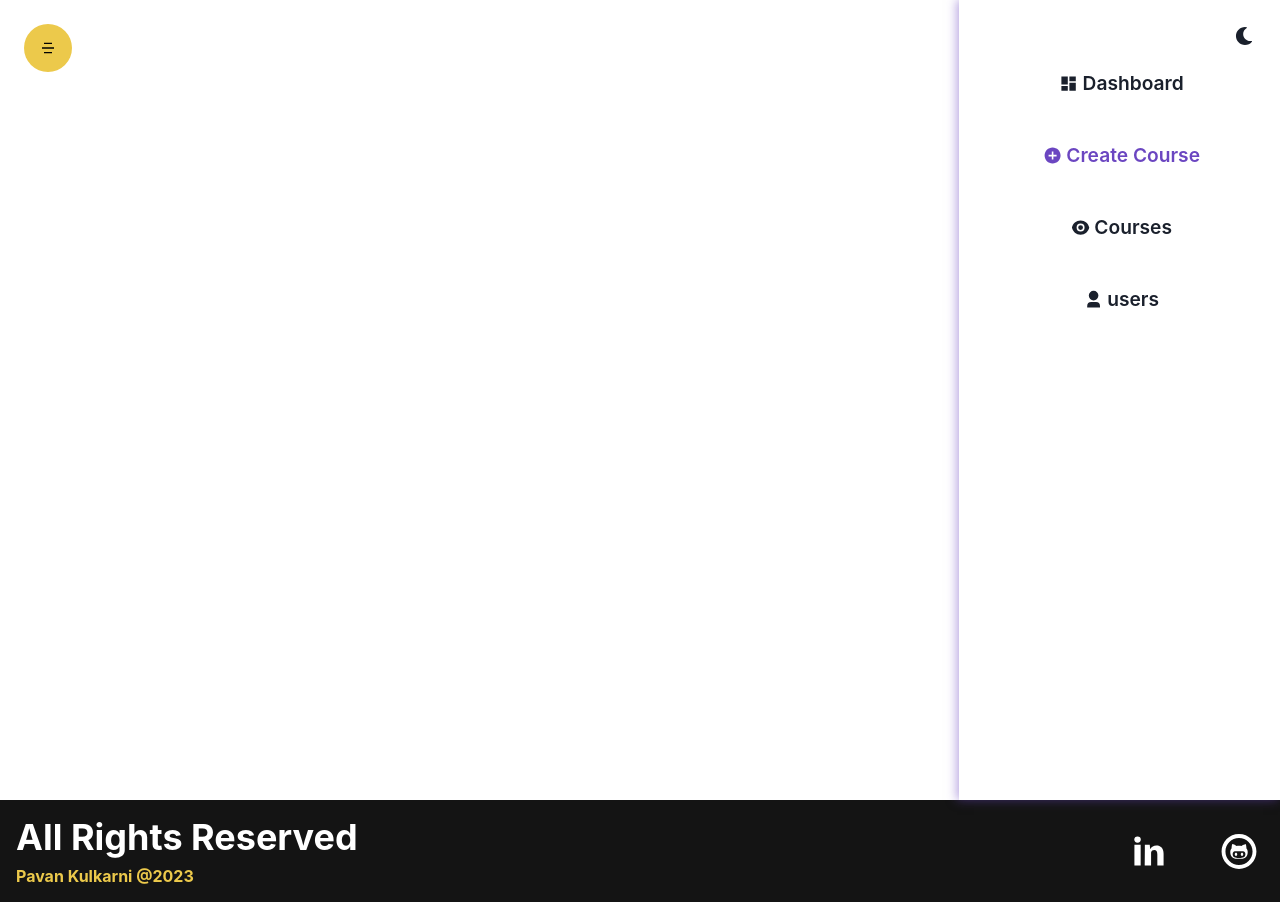
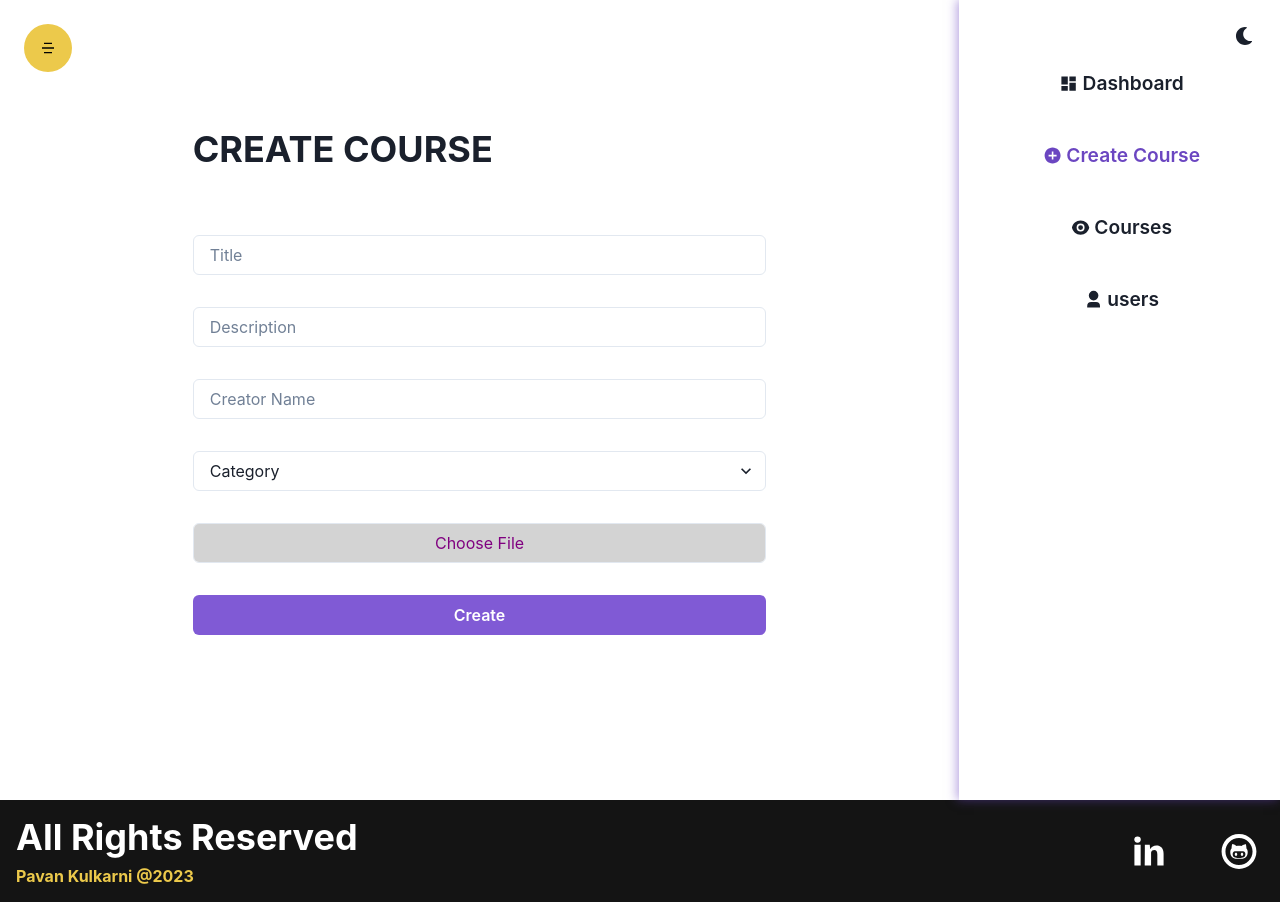
Before and after one commit to pavandeveloperr/TechMate, a React (Create React App) app in the folder techmate-frontend/: page /admin/createcourse in a window 1280 px wide. Built offline with nearby package versions, Linux system fonts and the light colour scheme.

Commit message:
feat: createCourse Form

```diff
--- a/techmate-frontend/src/components/Admin/CreateCourse/CreateCourse.jsx
+++ b/techmate-frontend/src/components/Admin/CreateCourse/CreateCourse.jsx
@@ -1,18 +1,113 @@
-import { Box, Grid } from '@chakra-ui/react'
-import React from 'react'
+import { Box, Button, Container, Grid, Heading, Image, Input, Select, VStack } from '@chakra-ui/react'
+import React, { useState } from 'react'
 import cursor from '../../../assets/images/cursor.png'
 import Sidebar from '../Sidebar'
+import { fileUploadCss } from '../../Auth/Register';
+
+
+const categories = [
+  'Web Development',
+  'Artificial Intelligence',
+  'Data Structures & Algorithms',
+  'App Development',
+  'Game Development',
+];
+
 
 const CreateCourse = () => {
+  const [title, setTitle] = useState("");
+  const [description, setDescription] = useState("");
+  const [createdBy, setCreatedBy] = useState("");
+  const [category, setCategory] = useState("");
+  const [image, setImage] = useState("");
+  const [imagePrev, setImagePrev] = useState("");
+
+  const changeImageHandler = (e) => {
+    const file = e.target.files[0];
+    const reader = new FileReader();
+    reader.readAsDataURL(file);
+
+    reader.onloadend = () => {
+      setImagePrev(reader.result);
+      setImage(file);
+    }
+  }
+
   return (
     <Grid
-    css={{ cursor: `url(${cursor}), default` }}
-    minH={'100vh'} templateColumns={['1fr', '5fr 1fr']}>
+      css={{ cursor: `url(${cursor}), default` }}
+      minH={'100vh'} templateColumns={['1fr', '5fr 1fr']}>
 
-    <Box></Box>
+      <Container py='16'>
+        <form>
+          <Heading textTransform={'uppercase'} children='Create Course' my='16' textAlign={['cetner', 'left']} />
 
-    <Sidebar />
-</Grid>
+          <VStack m='auto' spacing={'8'}>
+            <Input
+              value={title}
+              onChange={e => setTitle(e.target.value)}
+              placeholder="Title"
+              type={'text'}
+              focusBorderColor="purple.300"
+            />{' '}
+            <Input
+              value={description}
+              onChange={e => setDescription(e.target.value)}
+              placeholder="Description"
+              type={'text'}
+              focusBorderColor="purple.300"
+            />
+            <Input
+              value={createdBy}
+              onChange={e => setCreatedBy(e.target.value)}
+              placeholder="Creator Name"
+              type={'text'}
+              focusBorderColor="purple.300"
+            />
+
+            <Select
+              focusBorderColor="purple.300"
+              value={category}
+              onChange={e => setCategory(e.target.value)}
+            >
+              <option value="">Category</option>
+              {categories.map(item => (
+                <option key={item} value={item}>{item}</option>
+
+              ))}
+
+            </Select>
+
+            <Input
+              accept='image/*'
+              required
+              type={'file'}
+              focusBorderColor="purple.300"
+              css={{
+                "&::file-selector-button": {
+                  ...fileUploadCss, color: "purple",
+                }
+              }}
+              onChange={changeImageHandler}
+            />
+
+
+            {imagePrev && (
+              <Image src={imagePrev} boxSize="64" objectFit={'contain'} />
+            )}
+
+            <Button w='full' colorScheme={'purple'} type='submit'>
+              Create
+            </Button>
+          </VStack>
+
+
+        </form>
+
+      </Container>
+
+      <Sidebar />
+    </Grid>
   )
 }
 
```
